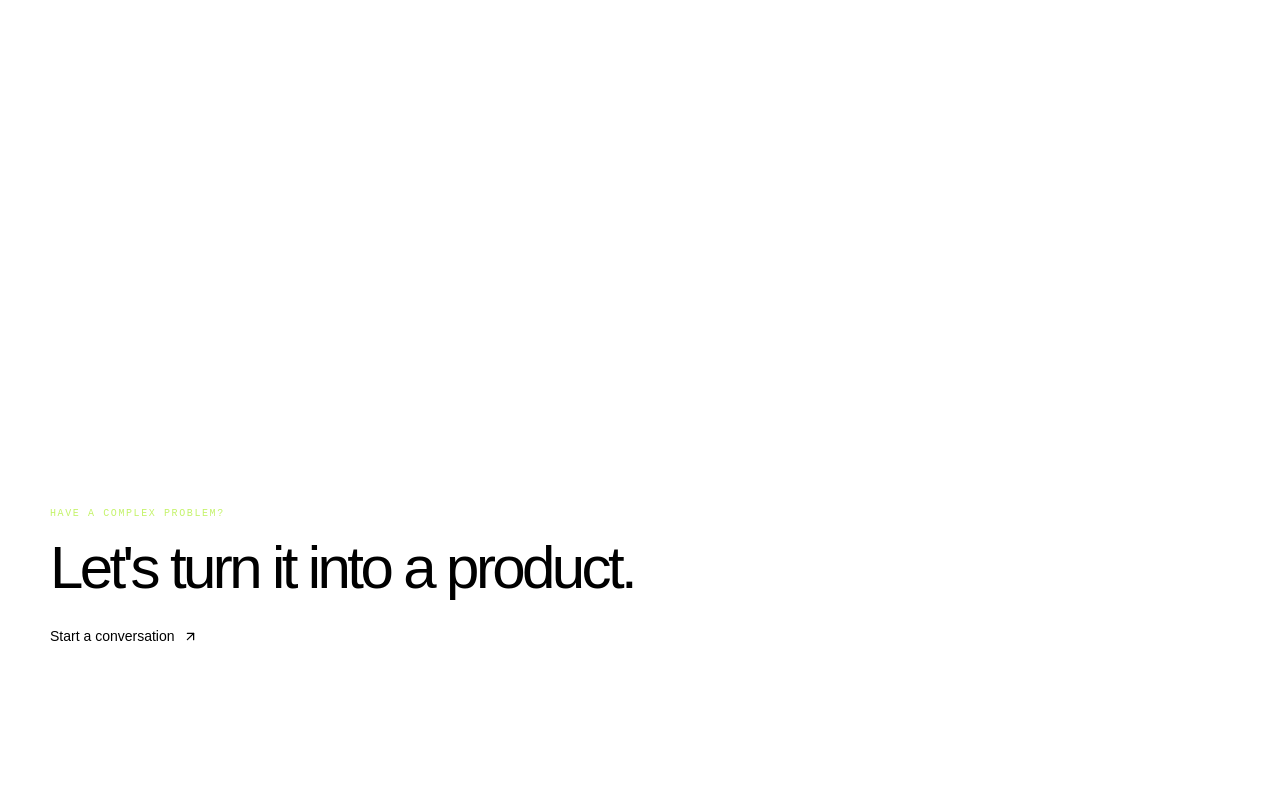
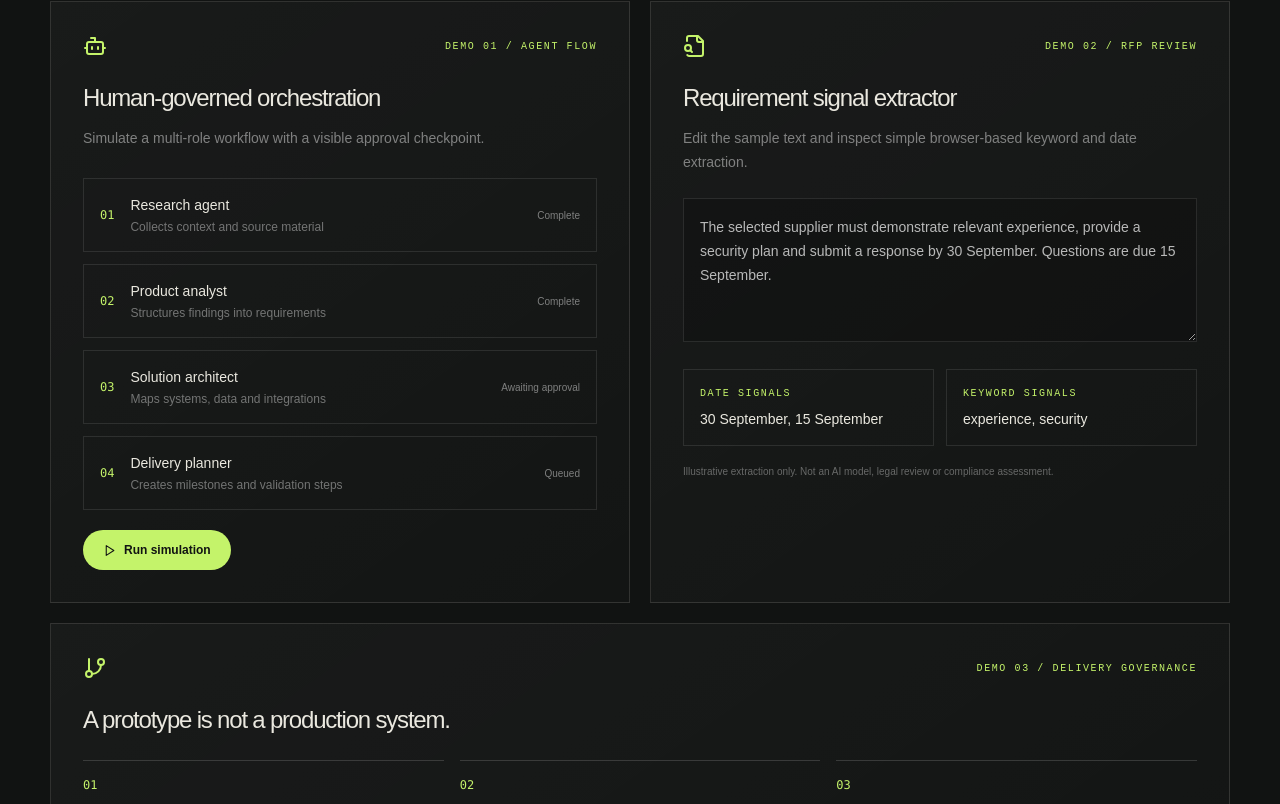
Before and after one commit to ajobs92/ankit-jobanputra-portfolio, a Next.js app: page /playground in a window 1280 px wide. Before the commit this address had no page. Shown: the part 516-1320 px from the top of the page. Before the commit the page ends 1268 px from the top, so only its background shows below. Built offline with nearby package versions, Linux system fonts and the light colour scheme.

Commit message:
feat: add interactive product playground

```diff
--- /dev/null
+++ b/src/app/playground/page.tsx
@@ -0,0 +1,57 @@
+"use client";
+
+import { useMemo, useState } from "react";
+import { ArrowRight, Bot, FileSearch, GitBranch, Play, ShieldCheck } from "lucide-react";
+
+const tasks = [
+  {id:"01",name:"Research agent",detail:"Collects context and source material",status:"Complete"},
+  {id:"02",name:"Product analyst",detail:"Structures findings into requirements",status:"Complete"},
+  {id:"03",name:"Solution architect",detail:"Maps systems, data and integrations",status:"Awaiting approval"},
+  {id:"04",name:"Delivery planner",detail:"Creates milestones and validation steps",status:"Queued"}
+];
+
+export default function PlaygroundPage() {
+  const [run,setRun] = useState(false);
+  const [approved,setApproved] = useState(false);
+  const [doc,setDoc] = useState("The selected supplier must demonstrate relevant experience, provide a security plan and submit a response by 30 September. Questions are due 15 September.");
+  const extracted = useMemo(() => {
+    const date = doc.match(/\b\d{1,2}\s+[A-Za-z]+\b/g) ?? [];
+    const terms = ["experience","security","accessibility","insurance","budget","implementation"].filter(t => doc.toLowerCase().includes(t));
+    return {dates:date,terms};
+  },[doc]);
+
+  return <div className="container-shell py-20 md:py-28">
+    <p className="eyebrow">EXPERIMENTS / INTERACTIVE STUDIES</p>
+    <h1 className="display-title mt-6 max-w-5xl">Product <span className="text-[#c4f36a]">playground.</span></h1>
+    <p className="mt-8 max-w-2xl text-base leading-8 text-white/50">A place to explore product workflows and interaction models. These demonstrations run locally in your browser using illustrative logic and sample content; they are not connected to live AI services.</p>
+    <div className="mt-16 grid gap-5 lg:grid-cols-2">
+      <section className="panel p-6 md:p-8">
+        <div className="flex items-center justify-between"><Bot className="text-[#c4f36a]"/><span className="eyebrow">DEMO 01 / AGENT FLOW</span></div>
+        <h2 className="mt-6 text-2xl tracking-[-.05em]">Human-governed orchestration</h2>
+        <p className="mt-3 text-sm leading-6 text-white/45">Simulate a multi-role workflow with a visible approval checkpoint.</p>
+        <div className="mt-7 space-y-3">{tasks.map((task,i)=><div key={task.id} className="flex items-center gap-4 border border-white/10 p-4"><span className="font-mono text-xs text-[#c4f36a]">{task.id}</span><div className="flex-1"><p className="text-sm">{task.name}</p><p className="mt-1 text-xs text-white/40">{task.detail}</p></div><span className="text-[10px] text-white/45">{run && (i<2 || (i===2 && approved) || (i===3 && approved)) ? "Complete" : task.status}</span></div>)}</div>
+        {run && !approved && <button onClick={()=>setApproved(true)} className="mt-4 w-full border border-[#c4f36a]/50 py-3 text-xs text-[#c4f36a] hover:bg-[#c4f36a]/10">Approve architecture step</button>}
+        <button onClick={()=>{setRun(true);setApproved(false)}} className="mt-5 inline-flex items-center gap-2 rounded-full bg-[#c4f36a] px-5 py-3 text-xs font-semibold text-[#111312]"><Play size={13}/> Run simulation</button>
+        {run && approved && <button onClick={()=>{setRun(false);setApproved(false)}} className="ml-3 text-xs text-white/45">Reset</button>}
+      </section>
+
+      <section className="panel p-6 md:p-8">
+        <div className="flex items-center justify-between"><FileSearch className="text-[#c4f36a]"/><span className="eyebrow">DEMO 02 / RFP REVIEW</span></div>
+        <h2 className="mt-6 text-2xl tracking-[-.05em]">Requirement signal extractor</h2>
+        <p className="mt-3 text-sm leading-6 text-white/45">Edit the sample text and inspect simple browser-based keyword and date extraction.</p>
+        <textarea value={doc} onChange={e=>setDoc(e.target.value)} className="mt-6 min-h-36 w-full resize-y border border-white/10 bg-black/20 p-4 text-sm leading-6 text-white/70 outline-none focus:border-[#c4f36a]/50"/>
+        <div className="mt-5 grid grid-cols-2 gap-3">
+          <div className="border border-white/10 p-4"><p className="eyebrow">DATE SIGNALS</p><p className="mt-2 text-sm">{extracted.dates.length ? extracted.dates.join(", ") : "No date pattern found"}</p></div>
+          <div className="border border-white/10 p-4"><p className="eyebrow">KEYWORD SIGNALS</p><p className="mt-2 text-sm">{extracted.terms.length ? extracted.terms.join(", ") : "No known terms found"}</p></div>
+        </div>
+        <p className="mt-4 text-[10px] leading-5 text-white/35">Illustrative extraction only. Not an AI model, legal review or compliance assessment.</p>
+      </section>
+
+      <section className="panel p-6 md:p-8 lg:col-span-2">
+        <div className="flex items-center justify-between"><GitBranch className="text-[#c4f36a]"/><span className="eyebrow">DEMO 03 / DELIVERY GOVERNANCE</span></div>
+        <h2 className="mt-6 text-2xl tracking-[-.05em]">A prototype is not a production system.</h2>
+        <div className="mt-6 grid gap-4 md:grid-cols-3">{[{t:"Discovery",d:"Problem validation, user evidence and success criteria."},{t:"Implementation",d:"Security, integrations, reliability and operational ownership."},{t:"Production",d:"Monitoring, support, access controls and continuous improvement."}].map((x,i)=><div className="border-t border-white/15 pt-4" key={x.t}><p className="font-mono text-xs text-[#c4f36a]">0{i+1}</p><h3 className="mt-3 text-lg">{x.t}</h3><p className="mt-2 text-sm leading-6 text-white/45">{x.d}</p></div>)}</div>
+      </section>
+    </div>
+  </div>;
+}
```
